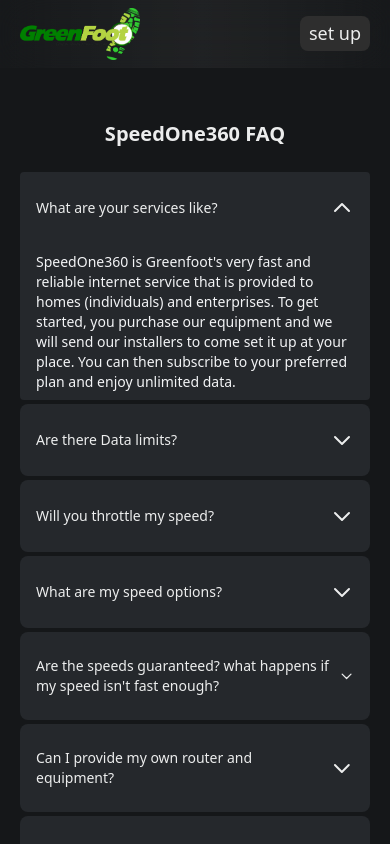
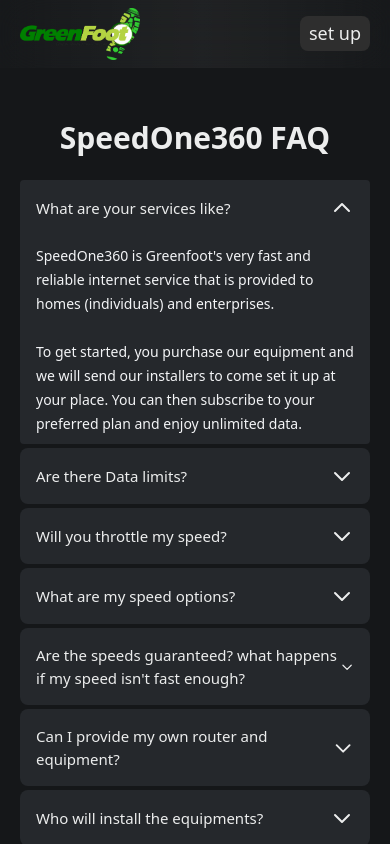
Before and after one commit to jonathan-ikpen/speedOne360, a React (Vite) app: page /faq in a window 390 px wide. Both pictures are taken after a click on the button "What are your services like?". Shown: the top 844 px of the page. Built offline with nearby package versions, Linux system fonts and the light colour scheme.

Commit message:
fix: faq font styling

```diff
--- a/src/components/accordion.jsx
+++ b/src/components/accordion.jsx
@@ -21,12 +21,12 @@
   return (
     <div className="fborder-t fborder-gray-200">
       <button
-        className={`w-full bg-[#25282C] flex items-center justify-between py-6 px-4 md:px-6  ${
+        className={`w-full bg-[#25282C] flex items-center justify-between py-4 md:py-6 px-4 md:px-6  ${
           isOpen ? "rounded-t" : "my-1 rounded-[8px]"
         } focus:outline-none ${classname}`}
         onClick={toggleAccordion}
       >
-        <h3 className=" text-sm md:text-xl text-left font-medium text-[#eceded]">
+        <h3 className=" text-[15px] md:text-xl text-left font-medium text-[#eceded]">
           {question}
         </h3>
         {isOpen ? (
@@ -37,7 +37,7 @@
       </button>
       {isOpen && (
         <div
-          className={`px-4 py-2 md:px-6 text-sm md:text-lg font-light text-gray-100 bg-[#25282C] rounded-b transition-all duration-300 ${
+          className={`px-4 py-2 md:px-6 text-sm md:text-lg font-normal leading-[1.5rem] text-gray-100 bg-[#25282C] rounded-b transition-all duration-300 ${
             isOpen ? "max-h-full" : "max-h-0 overflow-hidden"
           } `}
         >
--- a/src/data/faq.json
+++ b/src/data/faq.json
@@ -1,7 +1,7 @@
 [
   {
     "title": "What are your services like?",
-    "answer": "SpeedOne360 is Greenfoot's very fast and reliable internet service that is provided to homes (individuals) and enterprises. To get started, you purchase our equipment and we will send our installers to come set it up at your place. You can then subscribe to your preferred plan and enjoy unlimited data."
+    "answer": "SpeedOne360 is Greenfoot's very fast and reliable internet service that is provided to homes (individuals) and enterprises. <br/><br/>To get started, you purchase our equipment and we will send our installers to come set it up at your place. You can then subscribe to your preferred plan and enjoy unlimited data."
   },
   {
     "title": "Are there Data limits?",
--- a/src/pages/faq.jsx
+++ b/src/pages/faq.jsx
@@ -9,7 +9,7 @@
     <div className="fbg-white fpy-12">
       <div className="max-w-7xl mx-auto sm:px-6 lg:px-8">
         <div className="max-w-3xl mx-auto">
-          <h1 className="text-xl md:text-4xl font-extrabold text-[#eceded] text-center">
+          <h1 className="text-3xl md:text-4xl font-extrabold text-[#eceded] text-center">
             SpeedOne360 FAQ
           </h1>
           <div className="mt-6 first:bg-blue-700 ">
@@ -19,7 +19,10 @@
                 key={index}
                 index={index}
                 question={item.title}
-                answer={item.answer}
+                // answer={item.answer}
+                answer={
+                  <p dangerouslySetInnerHTML={{ __html: item.answer }}></p>
+                }
                 openIndex={openIndex}
                 setOpenIndex={setOpenIndex}
               />
```
